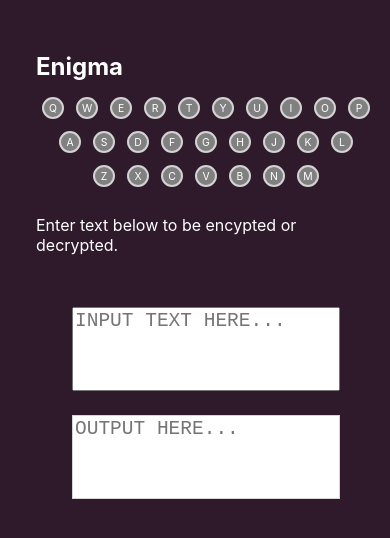
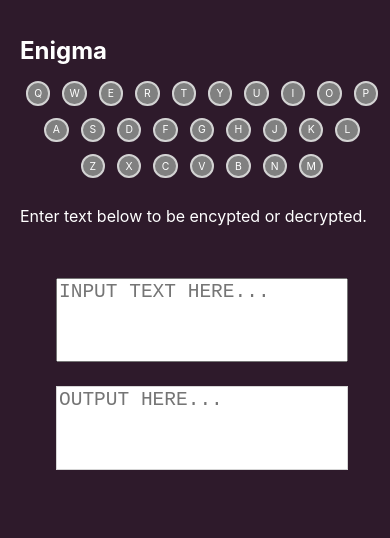
Before and after one commit to Addison-Dalton/engima-machine, a React (Create React App) app: page / in a window 390 px wide. Shown: the top 538 px of the page. Built offline with nearby package versions, Linux system fonts and the light colour scheme.

Commit message:
fix: improved mobile letter sizing

```diff
--- a/src/index.css
+++ b/src/index.css
@@ -9,3 +9,9 @@ body {
   -webkit-font-smoothing: antialiased;
   -moz-osx-font-smoothing: grayscale;
 }
+
+@media screen and (max-width: 480px) {
+  body {
+    padding: 20px;
+  }
+}
--- a/src/scenes/letter-key/index.tsx
+++ b/src/scenes/letter-key/index.tsx
@@ -40,8 +40,8 @@ const $Container = styled.div<$Props>`
   }
 
   @media screen and (max-width: ${p => p.theme.breakpoint.mobile}) {
-    width: ${p => themeModifier(p.theme.baseline, 0.75)};
-    height: ${p => themeModifier(p.theme.baseline, 0.75)};
+    width: ${p => themeModifier(p.theme.baseline, 0.85)};
+    height: ${p => themeModifier(p.theme.baseline, 0.85)};
   }
 `;
 
```
